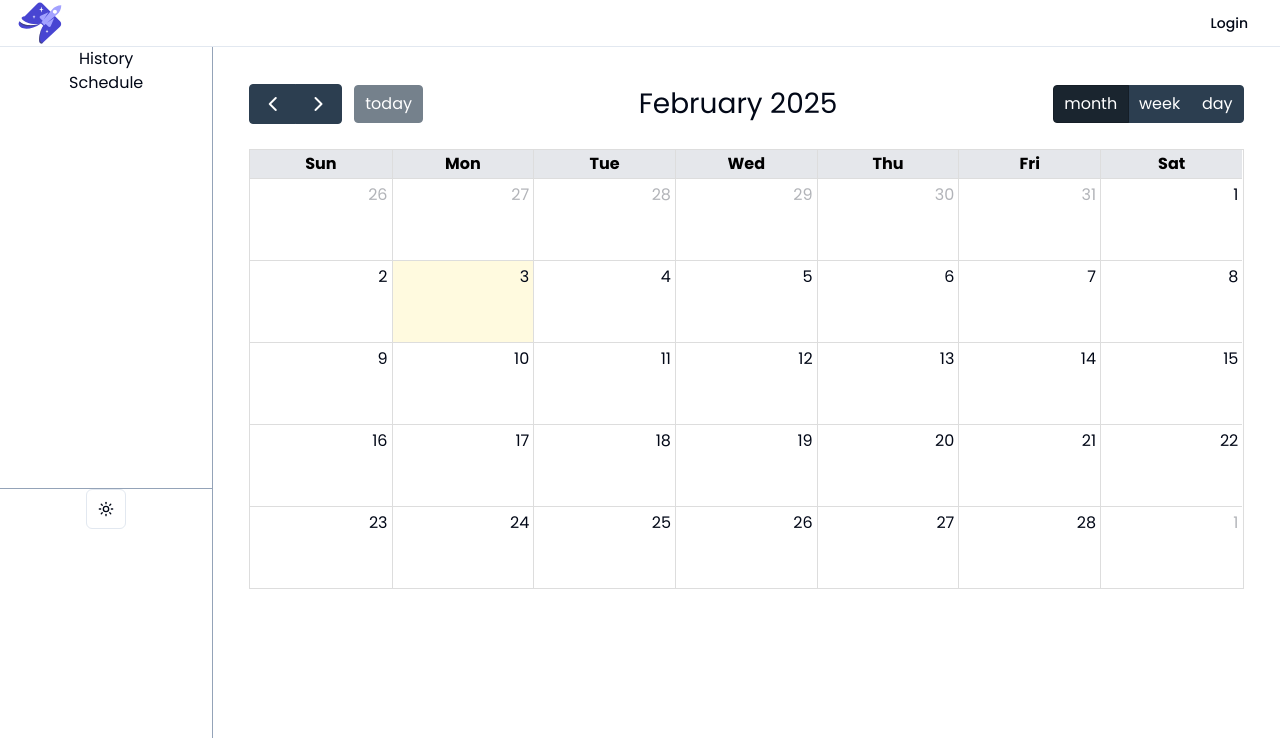
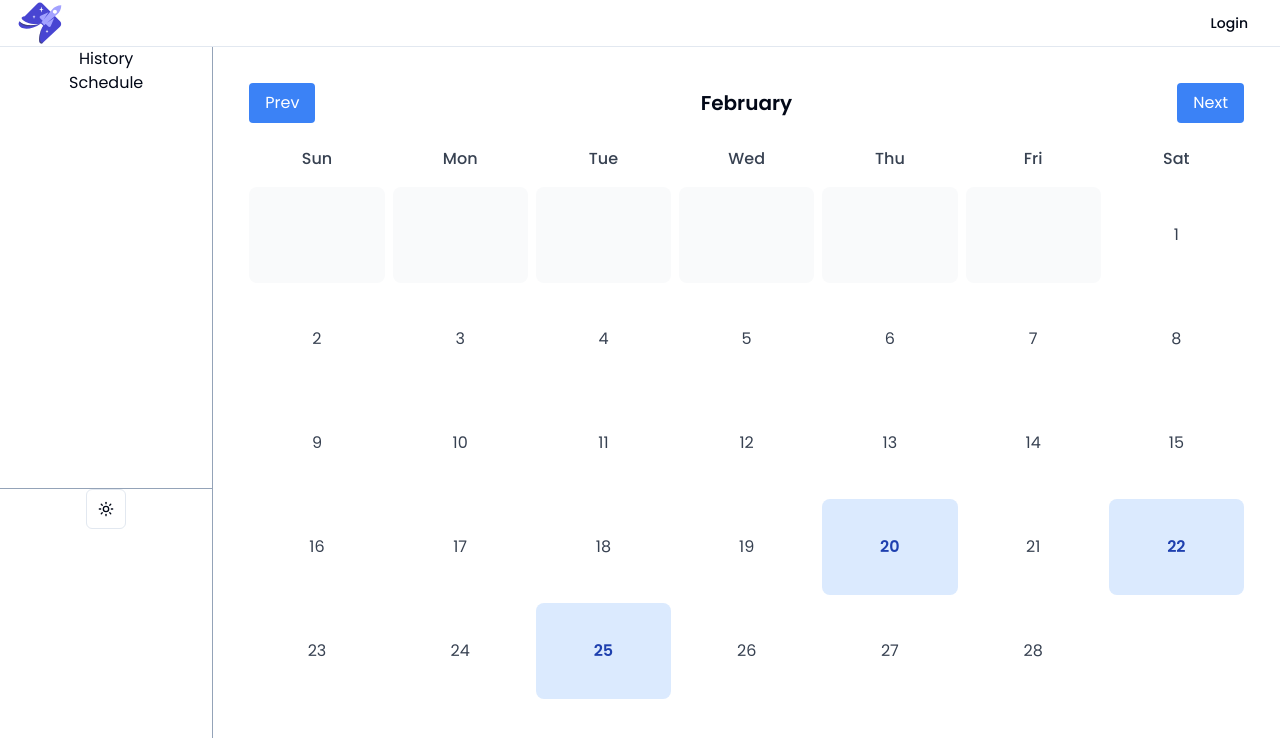
Before and after one commit to adilkadivala/postier, a Next.js app in the folder client/: page /history in a window 1280 px wide. Shown: the top 738 px of the page. Built offline with nearby package versions, Linux system fonts and the light colour scheme.

Commit message:
calendar implemented

```diff
--- a/client/app/(dashboard)/history/page.tsx
+++ b/client/app/(dashboard)/history/page.tsx
@@ -1,31 +1,14 @@
-"use client";
+  import React from "react";
+  import Calendar from "@/components/calendar";
 
-import React from "react";
-import FullCalendar from "@fullcalendar/react";
-import dayGridPlugin from "@fullcalendar/daygrid";
-import interactionPlugin from "@fullcalendar/interaction";
+  const events = [
+    { title: "Meeting", date: "2025-02-20", className:"" },
+    { title: "Workshop", date: "2025-02-22" },
+    { title: "Deadline", date: "2025-02-25" },
+  ];
 
-const HistoryPage = () => {
-  return (
-    <div className="p-4">
-      <FullCalendar
-        plugins={[dayGridPlugin, interactionPlugin]}
-        initialView="dayGridMonth"
-        selectable={true}
-        headerToolbar={{
-          left: "prev,next today",
-          center: "title",
-          right: "dayGridMonth,dayGridWeek,dayGridDay",
-        }}
-        height={"auto"} // Adjusts height dynamically
-        dayMaxEventRows={3} // Limits events per day to 3 rows
-        fixedWeekCount={false} // Avoids showing extra empty weeks
-        contentHeight={600} // Set calendar height
-        dayHeaderClassNames="bg-gray-200 text-black py-2" // Customize weekday headers
-        eventClassNames="bg-blue-500 text-white px-2 py-1 rounded-md" // Customize event styling
-      />
-    </div>
-  );
-};
+  const Page = () => {
+    return <Calendar events={events} />;
+  };
 
-export default HistoryPage;
+  export default Page;
--- a/client/app/globals.css
+++ b/client/app/globals.css
@@ -8,7 +8,7 @@ body {
 
 @layer base {
   :root {
-    --background: #F5F7F8;
+    --background: #f5f7f8;
     --foreground: 222.2 84% 4.9%;
     --card: 0 0% 100%;
     --card-foreground: 222.2 84% 4.9%;
@@ -35,7 +35,7 @@ body {
     --radius: 0.5rem;
   }
   .dark {
-    --background: #45474B;
+    --background: #45474b;
     --foreground: 210 40% 98%;
     --card: 222.2 84% 4.9%;
     --card-foreground: 210 40% 98%;
--- /dev/null
+++ b/client/components/calendar.tsx
@@ -0,0 +1,112 @@
+"use client";
+
+import React, { useState } from "react";
+
+// Helper functions to generate the days of the month
+const generateDays = (month: any, year: any): any => {
+  const daysInMonth = new Date(year, month + 1, 0).getDate(); // Get number of days in the month
+  const firstDayOfMonth = new Date(year, month, 1).getDay(); // Get day of the week the month starts on
+
+  const days = [];
+  for (let i = 0; i < firstDayOfMonth; i++) {
+    days.push(null); // Empty slots for days before the first day of the month
+  }
+
+  for (let i = 1; i <= daysInMonth; i++) {
+    days.push(i); // Add the actual days of the month
+  }
+
+  return days;
+};
+
+const Calendar = ({ events }: any) => {
+  const [currentDate, setCurrentDate] = useState(new Date());
+  const month = currentDate.getMonth();
+  const year = currentDate.getFullYear();
+  const days = generateDays(month, year); // Generate the days for the current month
+
+  // Handle month navigation
+  const handlePrevMonth = () => {
+    setCurrentDate(new Date(year, month - 1));
+  };
+
+  const handleNextMonth = () => {
+    setCurrentDate(new Date(year, month + 1));
+  };
+
+  // Check if the event is on a specific date
+  const isEventOnDate = (day: any) => {
+    return events.some((event: any) => {
+      const eventDate = new Date(event.date);
+      return (
+        eventDate.getDate() === day &&
+        eventDate.getMonth() === month &&
+        eventDate.getFullYear() === year
+      );
+    });
+  };
+
+  // Handle date click event
+  const handleDateClick = (day: any) => {
+    if (day) {
+      alert(`You clicked on: ${day}`);
+    }
+  };
+
+  return (
+    <div className="p-4 h-full">
+      {/* Calendar Header */}
+      <div className="flex justify-between items-center mb-4">
+        <button
+          onClick={handlePrevMonth}
+          className="px-4 py-2 bg-blue-500 text-white rounded hover:bg-blue-600 transition-colors"
+        >
+          Prev
+        </button>
+        <h3 className="text-xl font-semibold">
+          {currentDate.toLocaleString("default", { month: "long" })}
+        </h3>
+        <button
+          onClick={handleNextMonth}
+          className="px-4 py-2 bg-blue-500 text-white rounded hover:bg-blue-600 transition-colors"
+        >
+          Next
+        </button>
+      </div>
+
+      {/* Calendar Grid */}
+      <div className="grid grid-cols-7 gap-2">
+        {/* Day Names */}
+        {["Sun", "Mon", "Tue", "Wed", "Thu", "Fri", "Sat"].map(
+          (dayName, index) => (
+            <div
+              key={index}
+              className="text-center font-medium text-gray-700 py-2"
+            >
+              {dayName}
+            </div>
+          )
+        )}
+
+        {/* Days of the Month */}
+        {days.map((day: any, index: number) => (
+          <div
+            key={index}
+            onClick={() => handleDateClick(day)} // Add click event here
+            className={`p-9 text-center rounded-lg ${
+              day
+                ? isEventOnDate(day)
+                  ? "bg-blue-100 text-blue-800 font-semibold"
+                  : "text-gray-700 hover:bg-gray-100 cursor-pointer"
+                : "bg-gray-50"
+            }`}
+          >
+            {day}
+          </div>
+        ))}
+      </div>
+    </div>
+  );
+};
+
+export default Calendar;
--- a/client/package.json
+++ b/client/package.json
@@ -14,6 +14,8 @@
     "@fullcalendar/daygrid": "^6.1.15",
     "@fullcalendar/interaction": "^6.1.15",
     "@fullcalendar/react": "^6.1.15",
+    "@fullcalendar/resource-timeline": "^6.1.15",
+    "@fullcalendar/timegrid": "^6.1.15",
     "@radix-ui/react-dropdown-menu": "^2.1.5",
     "@radix-ui/react-slot": "^1.1.1",
     "axios": "^1.7.9",
```
Also changed, not shown: 2 other files (tests, documents, lock files or other folders).
